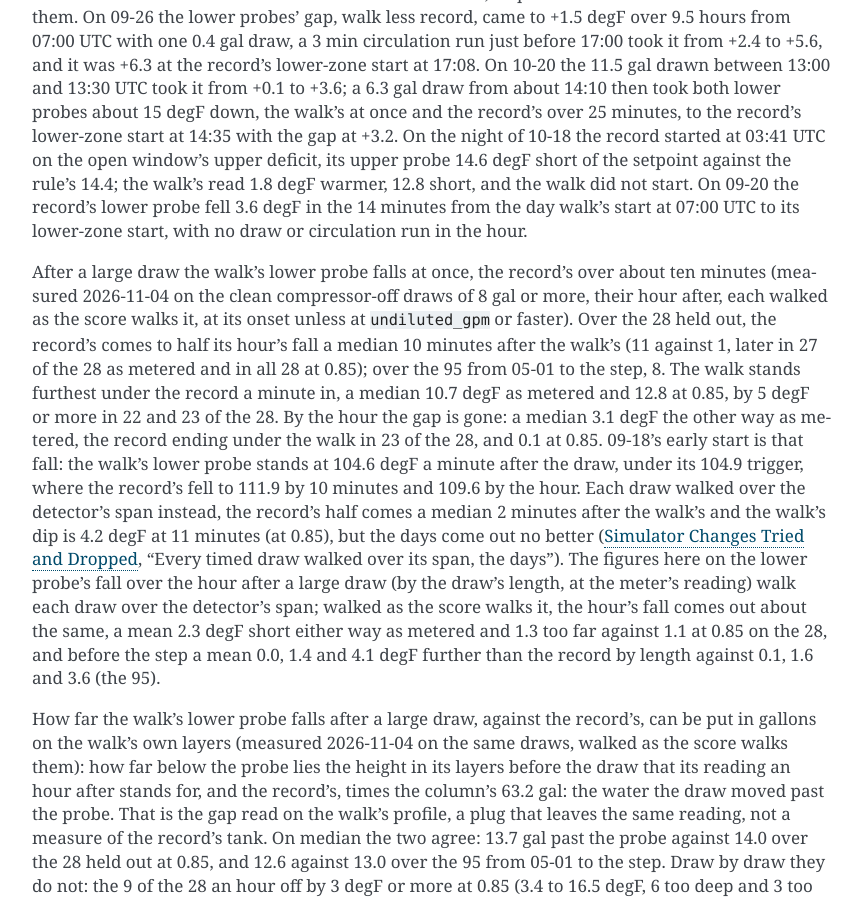
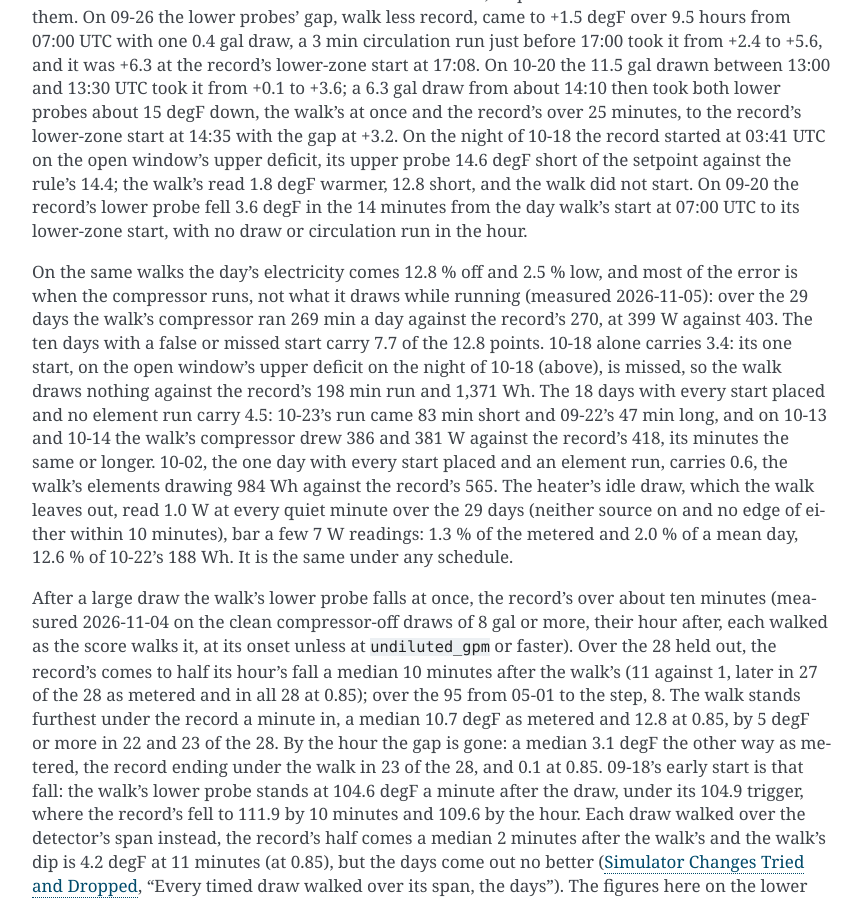
Before and after one commit to eman/nwp500-python, a Sphinx documentation site: the page built from docs/explanation/simulator.rst, in a window 1280 px wide and 900 px high, scrolled down 12627 px. Shown: the whole window, without its empty margins (338-1200 px from the left). Built offline with Sphinx 7.4.7, drawn with Linux system fonts in a browser that asks for light colours.

Commit message:
docs(sim): the day's electricity error by what drew it

```diff
--- a/docs/explanation/simulator.rst
+++ b/docs/explanation/simulator.rst
@@ -728,6 +728,25 @@ and the walk did not start. On 09-20 the record's lower probe fell 3.6
 degF in the 14 minutes from the day walk's start at 07:00 UTC to its
 lower-zone start, with no draw or circulation run in the hour.
 
+On the same walks the day's electricity comes 12.8 % off and 2.5 % low,
+and most of the error is when the compressor runs, not what it draws
+while running (measured 2026-11-05): over the 29 days the walk's
+compressor ran 269 min a day against the record's 270, at 399 W against
+403. The ten days with a false or missed start carry 7.7 of the 12.8
+points. 10-18 alone carries 3.4: its one start, on the open window's
+upper deficit on the night of 10-18 (above), is missed, so the walk
+draws nothing against the record's 198 min run and 1,371 Wh. The 18 days
+with every start placed and no element run carry 4.5: 10-23's run came
+83 min short and 09-22's 47 min long, and on 10-13 and 10-14 the walk's
+compressor drew 386 and 381 W against the record's 418, its minutes the
+same or longer. 10-02, the one day with every start placed and an
+element run, carries 0.6, the walk's elements drawing 984 Wh against the
+record's 565. The heater's idle draw, which the walk leaves out, read
+1.0 W at every quiet minute over the 29 days (neither source on and no
+edge of either within 10 minutes), bar a few 7 W readings: 1.3 % of the
+metered and 2.0 % of a mean day, 12.6 % of 10-22's 188 Wh. It is the
+same under any schedule.
+
 After a large draw the walk's lower probe falls at once, the record's
 over about ten minutes (measured 2026-11-04 on the clean compressor-off
 draws of 8 gal or more, their hour after, each walked as the score walks
```
